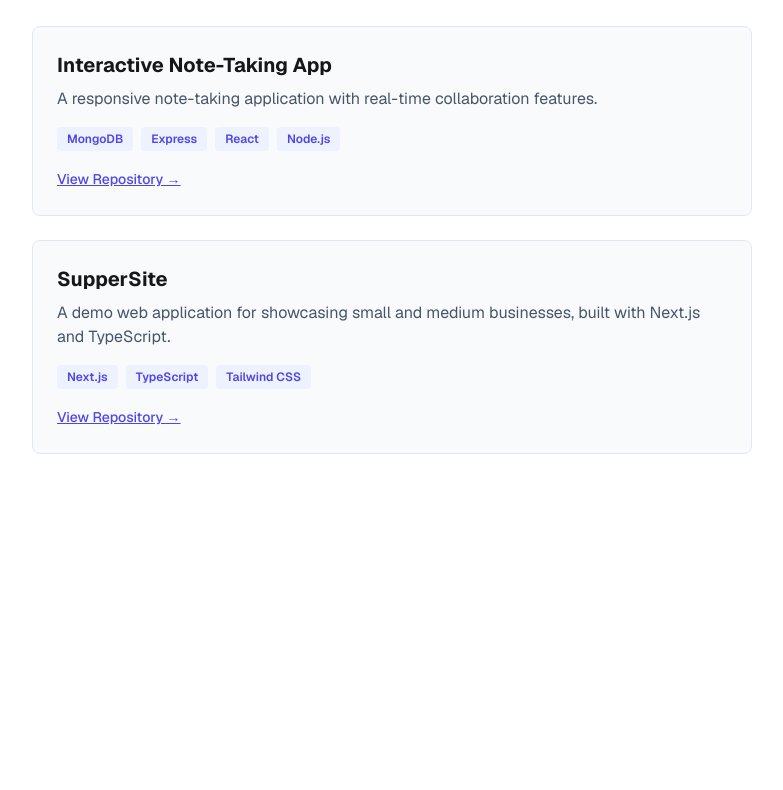
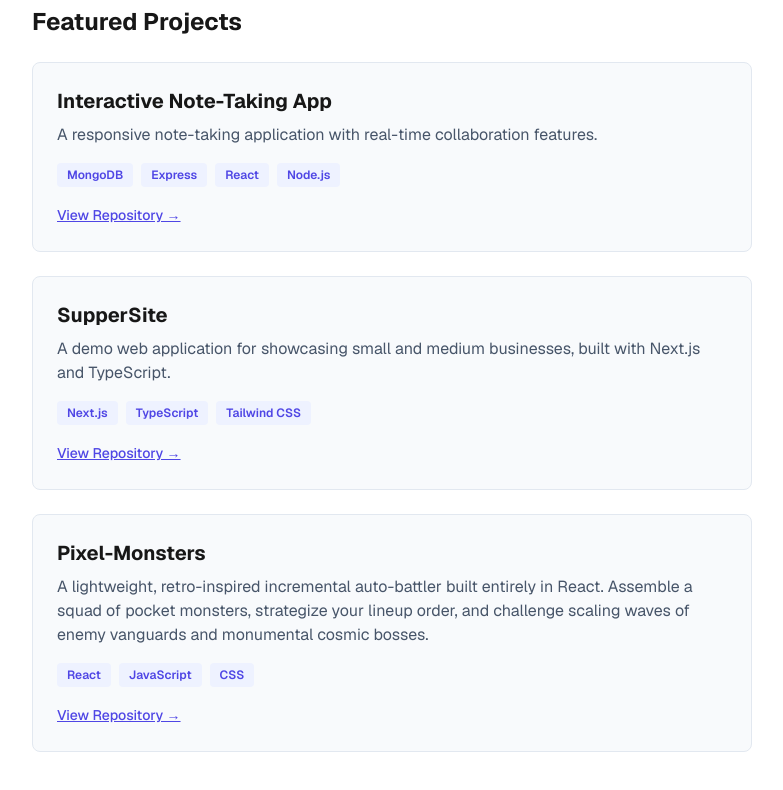
Before and after one commit to zunigajca/Project-Portfolio, a Next.js app in the folder my-portfolio/: page / in a window 1280 px wide. Shown: the part 600-1390 px from the top of the page, without its empty margins (248-1031 px from the left). Before the commit the page ends 1134 px from the top, so only its background shows below. Built offline with nearby package versions, Linux system fonts and the light colour scheme.

Commit message:
Add Pixel-Monsters project to portfolio data

```diff
--- a/my-portfolio/src/data/portfolio.ts
+++ b/my-portfolio/src/data/portfolio.ts
@@ -3,7 +3,7 @@ export const portfolioData = {
   name: "John Christopher Zuniga",
   role: "Full-Stack Software Engineer",
   bio: "Building robust web applications with React, Node.js, and TypeScript. Focused on clean architecture and performance.",
-  languages: ["JavaScript", "TypeScript", "React", "Next.js", "Node.js", "Git"],
+  languages: ["JavaScript", "TypeScript", "React", "Next.js", "Node.js", "Git", "MongoDB", "Express", "Tailwind CSS"],
   projects: [
     {
       title: "Interactive Note-Taking App",
@@ -16,6 +16,12 @@ export const portfolioData = {
       description: "A demo web application for showcasing small and medium businesses, built with Next.js and TypeScript.",
       tech: ["Next.js", "TypeScript", "Tailwind CSS"],
       github: "https://github.com/zunigajca/SupperSite.git"
+    },
+    {
+      title: "Pixel-Monsters",
+      description: "A lightweight, retro-inspired incremental auto-battler built entirely in React. Assemble a squad of pocket monsters, strategize your lineup order, and challenge scaling waves of enemy vanguards and monumental cosmic bosses.",
+      tech: ["React", "JavaScript", "CSS"],
+      github: "https://github.com/zunigajca/pixel-monsters.git"
     }
   ]
 };
```
